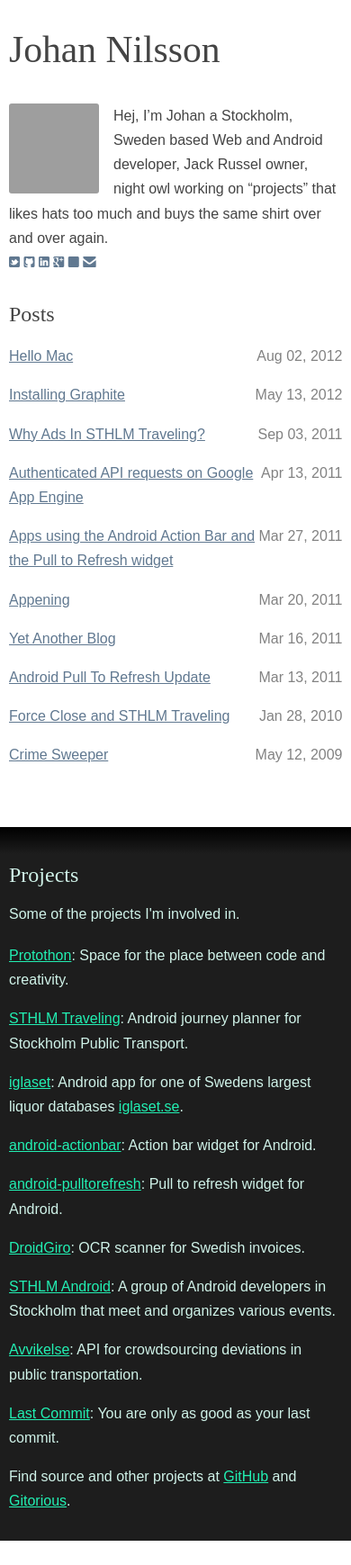
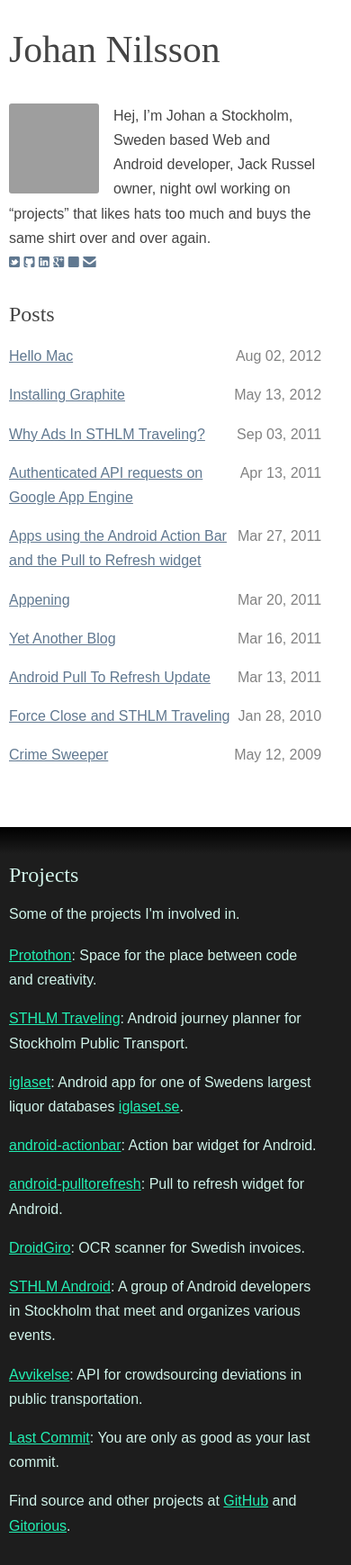
Before and after one commit to johannilsson/johannilsson.github.com, a Jekyll site: the page built from index.html, in a window 390 px wide. Shown: the whole page at 90% size. Built offline with Jekyll 4.4.1, drawn with Linux system fonts in a browser that asks for light colours; some web fonts are replaced; comment, search, counter and statistics services are not loaded; before the commit the page ends 1712 px from its top, so only the background shows below that; grey boxes are pictures that could not be loaded.

Commit message:
Fix width issue for smaller screens.

```diff
--- a/css/style.css
+++ b/css/style.css
@@ -416,7 +416,7 @@
 /* Landscape phones and down */
 @media (max-width: 480px) {
   .container {
-    width: 90%;
+    width: 89%;
     margin: 0;
     padding: 10px;
   }
@@ -433,7 +433,7 @@
 /* Landscape phone to portrait tablet */
 @media (max-width: 740px) {
   .container {
-    width: 95%;
+    width: 89%;
     margin: 0;
     padding: 10px;
   }
```
